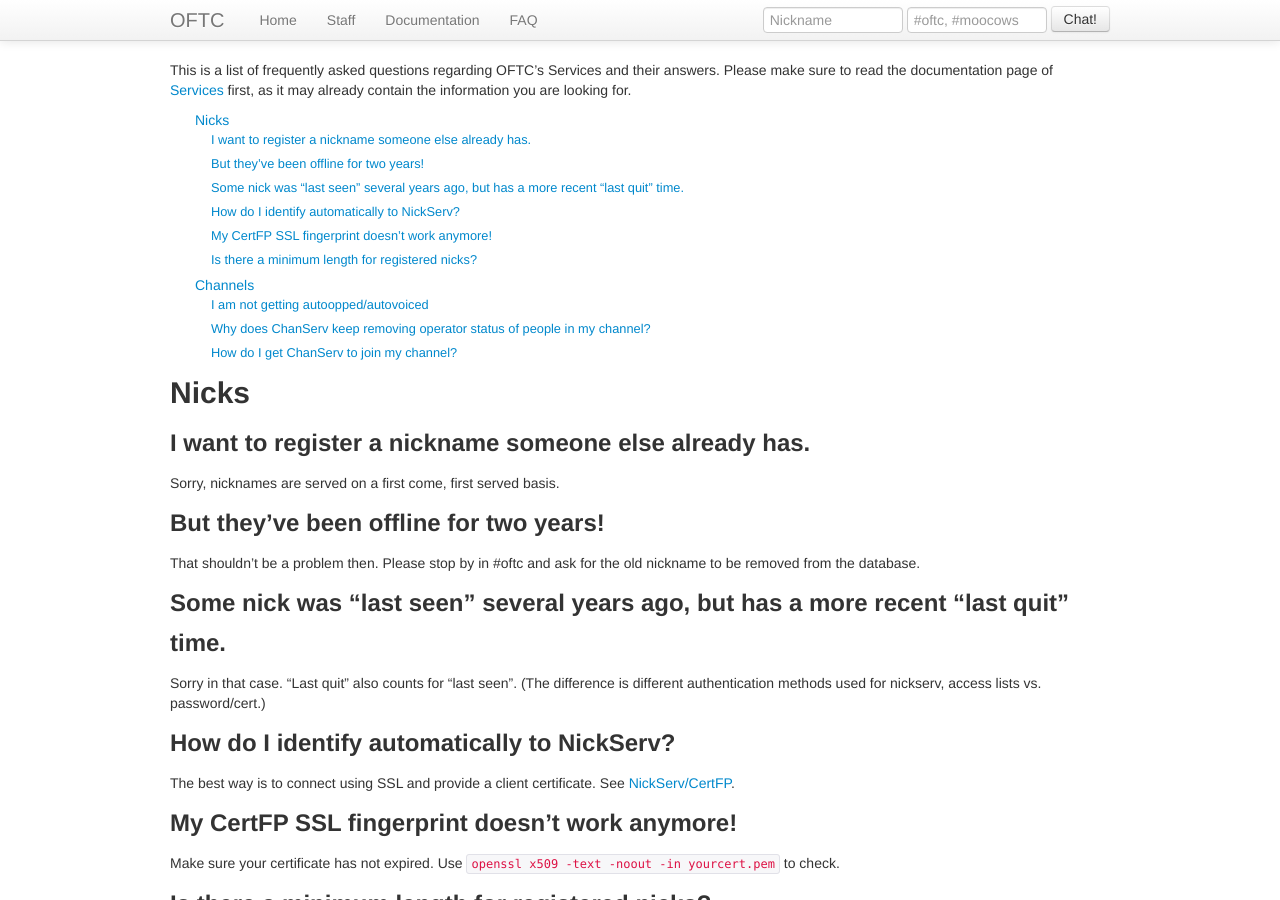
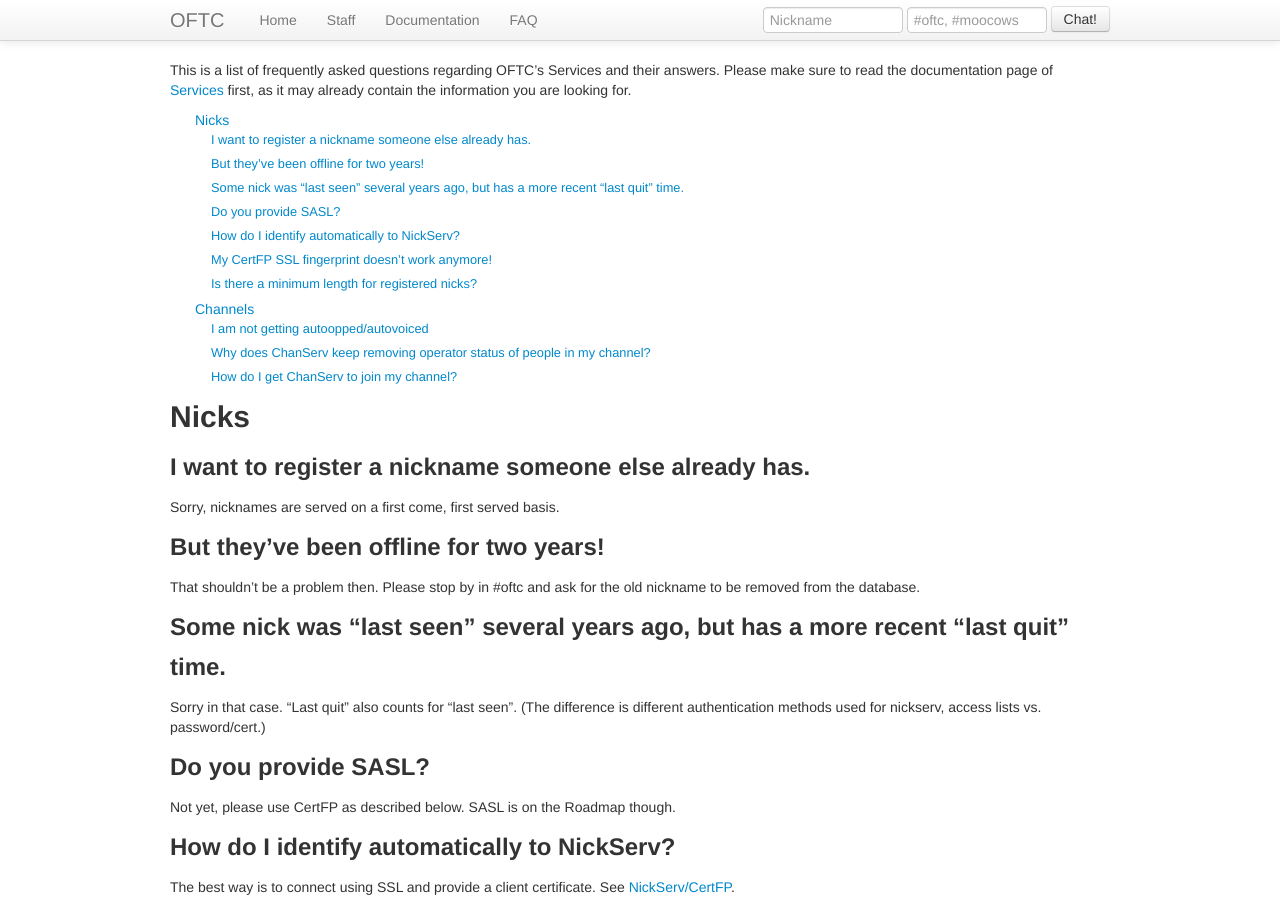
Before and after one commit to oftc/oftc-web, a Jekyll site: the page built from FAQ/Services.md, in a window 1280 px wide and 900 px high. Built offline with Jekyll 4.4.1, drawn with Linux system fonts in a browser that asks for light colours.

Commit message:
Update Services.md

```diff
--- a/FAQ/Services.md
+++ b/FAQ/Services.md
@@ -28,6 +28,12 @@
 Sorry in that case. "Last quit" also counts for "last seen". (The difference is
 different authentication methods used for nickserv, access lists vs.
 password/cert.)
+
+
+## Do you provide SASL? ##
+
+Not yet, please use CertFP as described below.
+SASL is on the Roadmap though.
 
 
 ## How do I identify automatically to NickServ? ##
```
